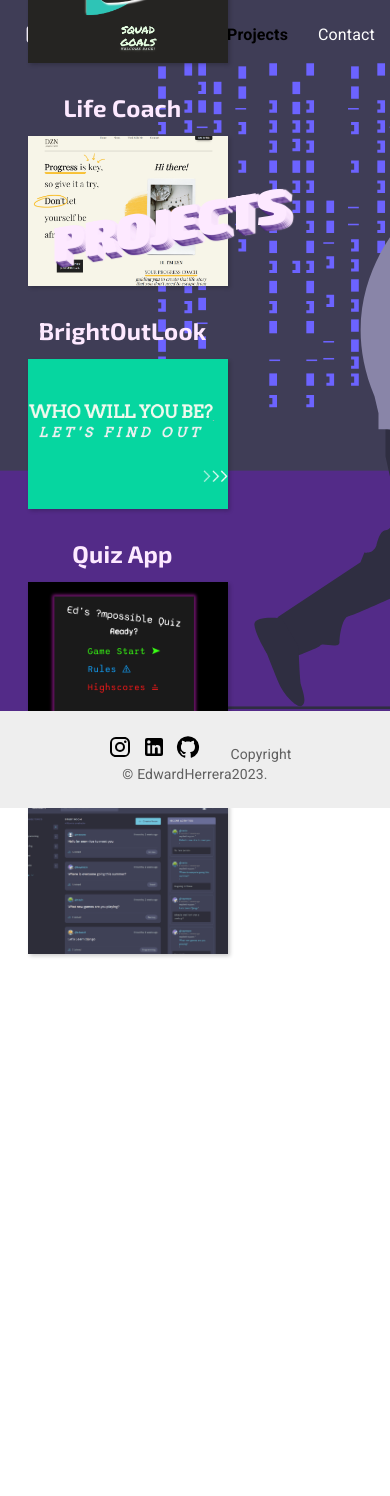
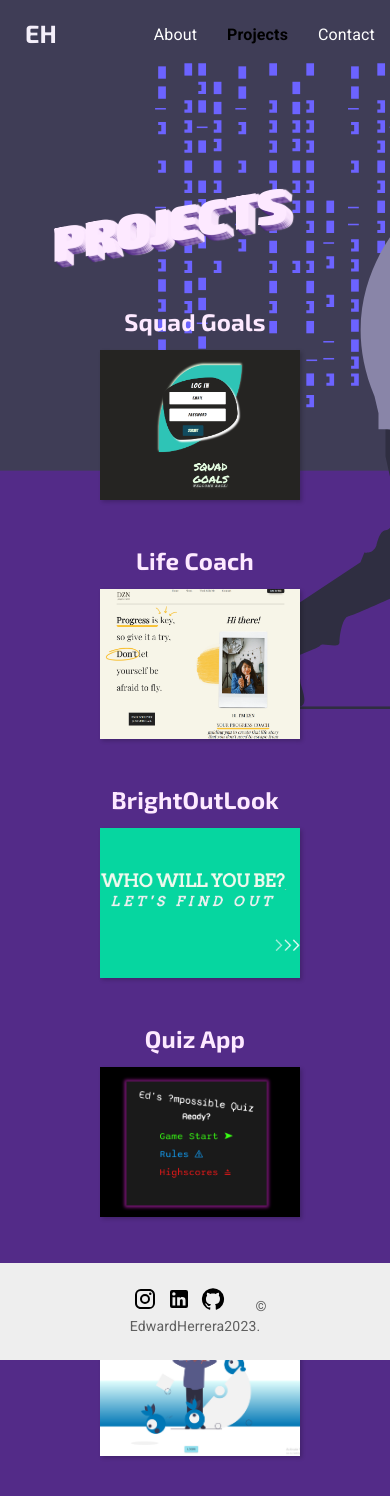
Before and after one commit to Edlenh/EHerreraPort, a React (Create React App) app: page /projects in a window 390 px wide. Shown: the top 1496 px of the page. Before the commit the page ends 961 px from the top, so only its background shows below. Built offline with nearby package versions, Linux system fonts and the light colour scheme.

Commit message:
add responsiveness and adjust footer

```diff
--- a/src/components/Footer/Footer.component.jsx
+++ b/src/components/Footer/Footer.component.jsx
@@ -7,22 +7,22 @@ import Link from '@mui/material/Link';
 import InstagramIcon from '@mui/icons-material/Instagram';
 import LinkedInIcon from '@mui/icons-material/LinkedIn';
 import GitHubIcon from '@mui/icons-material/GitHub';
-import './Footer.style.css'
+import './Footer.style.css';
 
 function Copyright() {
   return (
     <Typography variant="body2" color="text.secondary">
-      <Link href="https://www.instagram.com/edlenherrera" target="_blank" rel="noopener noreferrer" style={{ marginLeft : 10 }}>
-      <InstagramIcon className='icons' />
+      <Link href="https://www.instagram.com/edlenherrera" target="_blank" rel="noopener noreferrer" style={{ marginLeft: 10 }}>
+        <InstagramIcon className='icons' />
       </Link>
-      <Link href="https://www.linkedin.com/in/edward-herrera-0a2310262/"  target="_blank" rel="noopener noreferrer" style={{marginLeft : 10 }}>
-      <LinkedInIcon className='icons'/>
+      <Link href="https://www.linkedin.com/in/edward-herrera-0a2310262/" target="_blank" rel="noopener noreferrer" style={{ marginLeft: 10 }}>
+        <LinkedInIcon className='icons' />
       </Link>
-      <Link href="https://github.com/Edlenh"  target="_blank" rel="noopener noreferrer" style={{marginLeft : 10, marginRight: 30 }}>
-      <GitHubIcon className='icons'/>
+      <Link href="https://github.com/Edlenh" target="_blank" rel="noopener noreferrer" style={{ marginLeft: 10, marginRight: 30 }}>
+        <GitHubIcon className='icons' />
       </Link>
-      {'Copyright © '}
-        EdwardHerrera
+      {'© '}
+      EdwardHerrera
       {new Date().getFullYear()}
       {'.'}
     </Typography>
@@ -36,7 +36,6 @@ export default function Footer() {
         display: 'flex',
         flexDirection: 'column',
         minHeight: '100vh',
-        marginTop: '-575px'
       }}
     >
       <CssBaseline />
@@ -50,12 +49,21 @@ export default function Footer() {
             theme.palette.mode === 'light'
               ? theme.palette.grey[200]
               : theme.palette.grey[800],
+          position: 'sticky',
+          bottom: 0,
         }}
       >
         <Container maxWidth="sm">
-          <Typography variant="body1">
-          </Typography>
-          <Copyright />
+          <Typography variant="body1"></Typography>
+          <Box
+            sx={{
+              display: 'flex',
+              justifyContent: 'center',
+              alignItems: 'center',
+            }}
+          >
+            <Copyright />
+          </Box>
         </Container>
       </Box>
     </Box>
--- a/src/routes/Projects/projects.component.jsx
+++ b/src/routes/Projects/projects.component.jsx
@@ -1,30 +1,31 @@
-import projects from '../../routes/Projects/projects.js'
-import './projects.style.css'
+import * as React from 'react';
+import projects from '../../routes/Projects/projects.js';
+import './projects.style.css';
+import Grid from '@mui/material/Grid';
 
-
-const Projects=()=>{
-    return(
+const Projects = () => {
+  return (
     <div className='main-container'>
       <span className='project-span'>
-        <h1 className="project-header">PROJECTS</h1></span>
+        <h1 className="project-header">PROJECTS</h1>
+      </span>
       <div className='gallery'>
-        <div className="project-container">
-        <div className="project-container-items">
-        {projects.map((project)=>{
-        const { id, title ,link , img, alt} = project;
-        return(
-            <div key={id}>
-                    <a href={link}  target="_blank" rel="noopener noreferrer"><h2 className='project-item'>{title}</h2>
-                    <img className ="project-image" src={img} alt={alt}/>
+        <Grid container spacing={2}>
+          {projects.map((project) => {
+            const { id, title, link, img, alt } = project;
+            return (
+              <Grid item xs={12} sm={6} md={4} key={id}>
+                <a href={link} target="_blank" rel="noopener noreferrer">
+                  <h2 className='project-item'>{title}</h2>
+                  <img className ="project-image" src={img} alt={alt} />
                 </a>
-            </div>
-            )
+              </Grid>
+            );
           })}
+        </Grid>
       </div>
     </div>
-</div>
-</div>
-    )
+  );
 }
 
-export default Projects
+export default Projects;
--- a/src/routes/Projects/projects.js
+++ b/src/routes/Projects/projects.js
@@ -2,8 +2,7 @@ import sgImg from './images/SGfr.png'
 import lynImg from './images/lynCo.png'
 import hackImg from './images/hackCo.png'
 import quizImg from './images/edCo.png'
-import learnImg from './images/wLearn.png'
-import toImg from './images/todo2.png'
+import behaviorImg from "./images/bbSc.png"
 
 const projects =[
     {
@@ -37,9 +36,9 @@ const projects =[
       },
       {
         "id": 5,
-        "title": "We Learn",
-        "link": "https://github.com/Edlenh/WeLearnApp",
-        "img": learnImg,
+        "title": "Behavior Bridge",
+        "link": "https://behavior-bridge.vercel.app",
+        "img": behaviorImg,
         "alt": "picture of social media app"
       },
 ]
```
Also changed, not shown: src/routes/Projects/images/bbSc.png (added), src/routes/Projects/projects.style.css (line endings or trailing spaces). Lines whose indentation alone changed are shown as unchanged.
